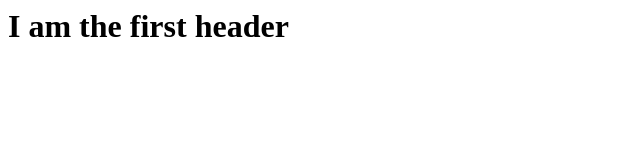
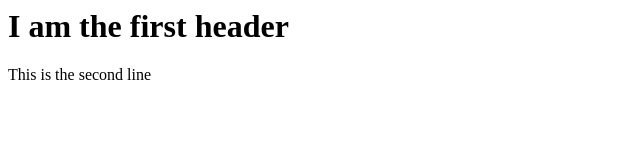
Before and after one commit to apoorvdevops/devopstraining1, a plain HTML site: page index.html in a window 1280 px wide. Shown: the whole page, without its empty margins (0-640 px from the left). Drawn offline with Linux system fonts and the light colour scheme.

Commit message:
second commit

```diff
--- a/index.html
+++ b/index.html
@@ -1 +1,2 @@
 <h1>I am the first header</h1>
+<p> This is the second line </p>
```
